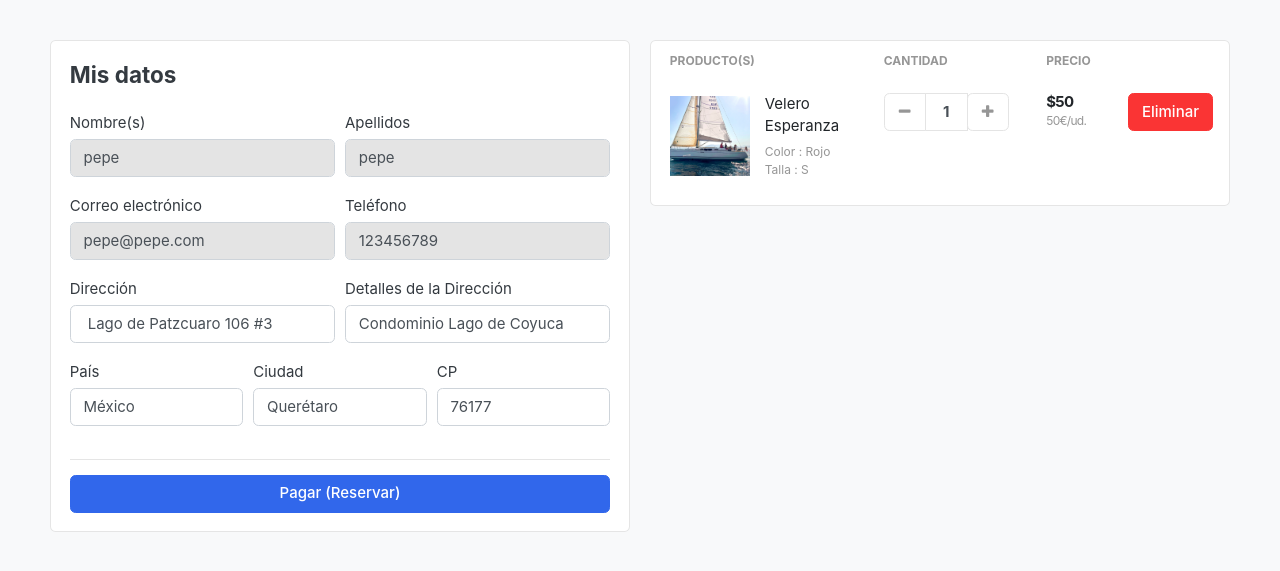
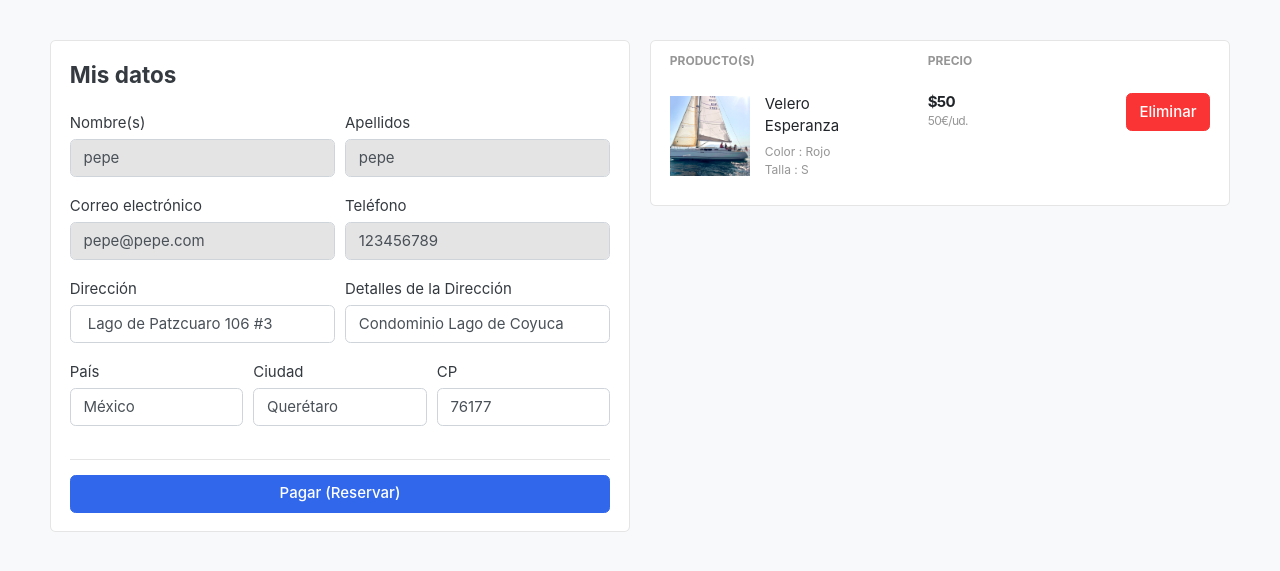
Before and after one commit to pabmonrol/PGPI-G3.2, a Django app: page /cart/ in a window 1280 px wide. Shown: the part 95-666 px from the top of the page. Run offline with Django 4.2, Linux system fonts and the light colour scheme; a user stored in the database is signed in; data comes from the database, SQL or seed files in the repository; some libraries are stand-ins or nearby versions; some web fonts are replaced.

Commit message:
Eliminar atributo cantidad del carrito de compra (siempre es cantidad=1)

```diff
--- a/Django/hundidos/templates/store/cart.html
+++ b/Django/hundidos/templates/store/cart.html
@@ -140,7 +140,7 @@
                 <thead class="text-muted">
                 <tr class="small text-uppercase">
                     <th scope="col">Producto(s)</th>
-                    <th scope="col" width="120">Cantidad</th>
+                    <!--<th scope="col" width="120">Cantidad</th>-->
                     <th scope="col" width="120">Precio</th>
                     <th scope="col" class="text-right" width="200"> </th>
                 </tr>
@@ -163,6 +163,7 @@
                             </figcaption>
                         </figure>
                     </td>
+                    <!--
                     <td>
                         <div class="input-group input-spinner">
                             <div class="input-group-prepend">
@@ -179,7 +180,7 @@
                                 </form>
                             </div>
                         </div>
-                    </td>
+                    </td>-->
                     <td>
                         <div class="price-wrap">
                             <var class="price">${{ cart_item.sub_total }}</var>
```
